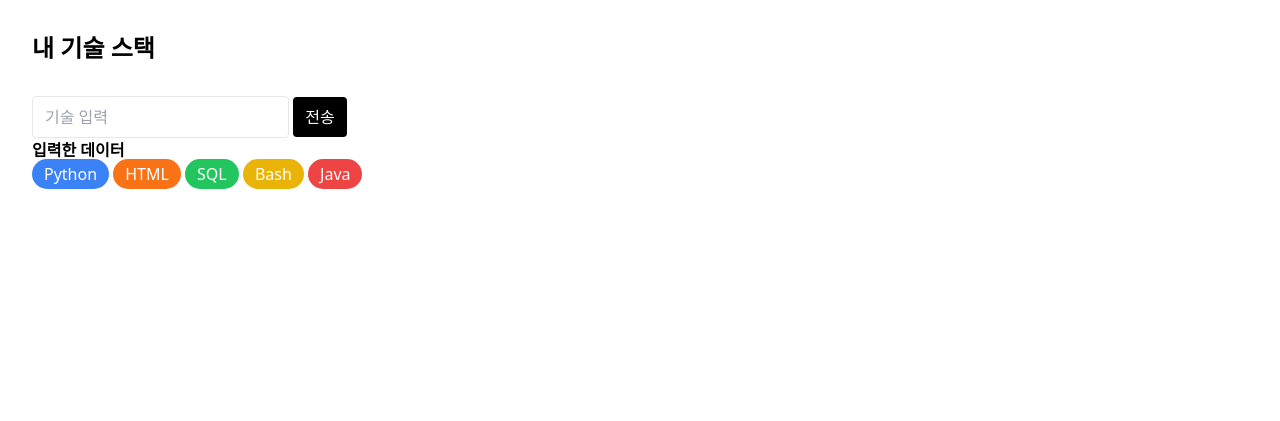
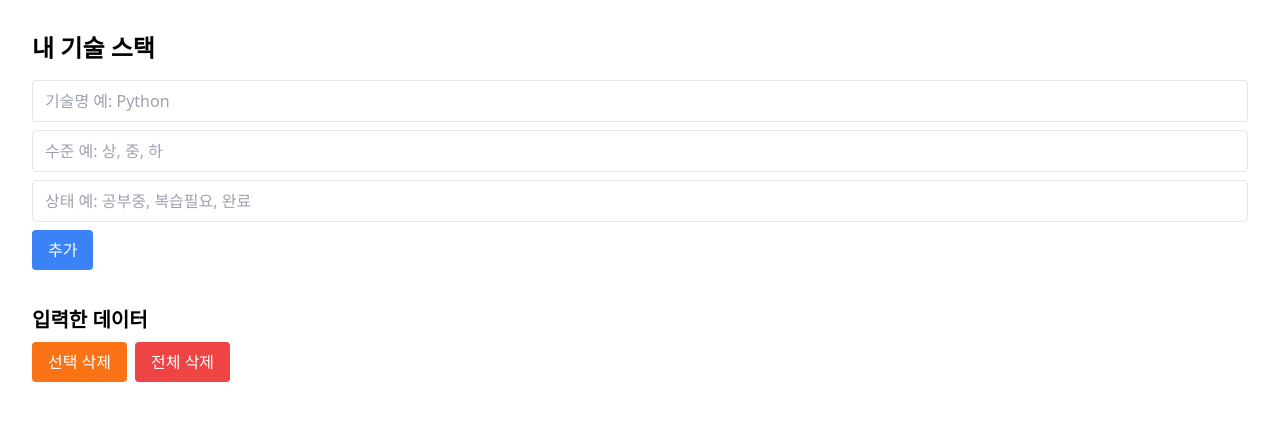
Before and after one commit to hyw18/hello, a Flask app: page / in a window 1280 px wide. Shown: the top 421 px of the page. Run offline with Flask 3, Linux system fonts and the light colour scheme; some libraries are stand-ins or nearby versions.

Commit message:
5.12 사변

```diff
--- a/app.py
+++ b/app.py
@@ -1,26 +1,54 @@
 from flask import Flask, render_template, request, redirect
 
 app = Flask(__name__)
-messages = messages = [
-    {"skill": "Python"},
-    {"skill": "HTML"},
-    {"skill": "SQL"},
-    {"skill": "Bash"},
-    {"skill": "Java"}
-]
+messages = []
 
 @app.route('/')
 def home():
-    return render_template('index.html', messages=messages)
+    skill = [
+        "C", "C++", "C#", "Java",
+        "JavaScript",
+        "Python"
+    ]
+    return render_template('index.html', data=skill, messages=messages)
 
 @app.route('/send', methods=['POST'])
 def send():
     skill = request.form.get('skill', '').strip()
+    level = request.form.get('level', '').strip()
+    status = request.form.get('status', '').strip()
 
-    if not skill:
+    if not skill or not level or not status:
         return redirect('/')
 
-    messages.append({"skill": skill})
+    messages.append({
+        "skill": skill,
+        "level": level,
+        "status": status
+    })
+
+    return redirect('/')
+
+@app.route('/delete', methods=['POST'])
+def delete():
+    index = int(request.form['index'])
+    messages.pop(index)
+    return redirect('/')
+
+@app.route('/delete_all', methods=['POST'])
+def delete_all():
+    messages.clear()
+    return redirect('/')
+
+@app.route('/delete_selected', methods=['POST'])
+def delete_selected():
+    indexes = request.form.getlist('delete_indexes')
+
+    indexes = [int(index) for index in indexes]
+    indexes.sort(reverse=True)
+
+    for index in indexes:
+        messages.pop(index)
 
     return redirect('/')
 
--- a/templates/index.html
+++ b/templates/index.html
@@ -6,29 +6,89 @@
 </head>
 <body class="p-8">
     <h1 class="text-2xl font-bold mb-4">내 기술 스택</h1>
-        <form action="/send" method="POST" class="mt-8">
-            <input type="text" name="skill" placeholder="기술 입력" class="border px-3 py-2 rounded">
-            <button type="submit" class="bg-black text-white px-3 py-2 rounded">전송</button>
-        </form>
 
+    <form action="/send" method="POST" class="mb-6 space-y-2">
+        <input
+            type="text"
+            name="skill"
+            placeholder="기술명 예: Python"
+            class="border px-3 py-2 rounded w-full"
+        >
 
-    <h2 class="mt9 text=xl font-bold">입력한 데이터</h2>
-        {% for item in messages %}
-            {% if item["skill"] == "Python" %}
-                <span class="bg-blue-500 text-white px-3 py-1 rounded-full">{{ item["skill"] }}</span>
-            {% elif item["skill"] == "HTML" %}
-                <span class="bg-orange-500 text-white px-3 py-1 rounded-full">{{ item["skill"] }}</span>
-            {% elif item["skill"] == "CSS" %}
-                <span class="bg-indigo-500 text-white px-3 py-1 rounded-full">{{ item["skill"] }}</span>
-            {% elif item["skill"] == "SQL" %}
-                <span class="bg-green-500 text-white px-3 py-1 rounded-full">{{ item["skill"] }}</span>
-            {% elif item["skill"] == "Bash" %}
-                <span class="bg-yellow-500 text-white px-3 py-1 rounded-full">{{ item["skill"] }}</span>
-            {% elif item["skill"] == "Java" %}
-                <span class="bg-red-500 text-white px-3 py-1 rounded-full">{{ item["skill"] }}</span>
-            {% else %}
-                <span class="bg-gray-300 px-3 py-1 rounded-full">{{ item["skill"] }}</span>
-            {% endif %}
-        {% endfor %}
+        <input
+            type="text"
+            name="level"
+            placeholder="수준 예: 상, 중, 하"
+            class="border px-3 py-2 rounded w-full"
+        >
+
+        <input
+            type="text"
+            name="status"
+            placeholder="상태 예: 공부중, 복습필요, 완료"
+            class="border px-3 py-2 rounded w-full"
+        >
+
+        <button
+            type="submit"
+            class="bg-blue-500 text-white px-4 py-2 rounded"
+        >
+            추가
+        </button>
+    </form>
+<div class="space-y-2">
+    <h2 class="mt-9 text-xl font-bold">입력한 데이터</h2>
+
+    {% for item in messages %}
+        <div class="border p-3 rounded flex items-center">
+
+            <div class="flex-1">
+                <div class="flex items-center gap-2">
+                    <input type="checkbox"
+                        name="delete_indexes"
+                        value="{{ loop.index0 }}"
+                        form="deleteForm">
+
+                    <p class="font-bold">{{ item["skill"] }}</p>
+                </div>
+
+                <p class="text-sm text-gray-600 mt-1 ml-6">
+                    수준: {{ item["level"] }} / 상태: {{ item["status"] }}
+                </p>
+            </div>
+
+            <form action="/delete"
+                method="post"
+                onsubmit="return confirm('정말 삭제할까요?')">
+
+                <input type="hidden" name="index" value="{{ loop.index0 }}">
+
+                <button type="submit"
+                    class="bg-red-500 text-white px-3 py-1 rounded">
+                    삭제
+                </button>
+            </form>
+
+        </div>
+    {% endfor %}
+<div class="flex gap-2 mt-4">
+
+    <form id="deleteForm" action="/delete_selected" method="post">
+        <button
+            type="submit"
+            class="bg-orange-500 text-white px-4 py-2 rounded">
+            선택 삭제
+        </button>
+    </form>
+
+    <form action="/delete_all" method="post">
+        <button
+            type="submit"
+            class="bg-red-500 text-white px-4 py-2 rounded">
+            전체 삭제
+        </button>
+    </form>
+
+</div>
 </body>
 </html>
```
Also changed, not shown: README.md.
